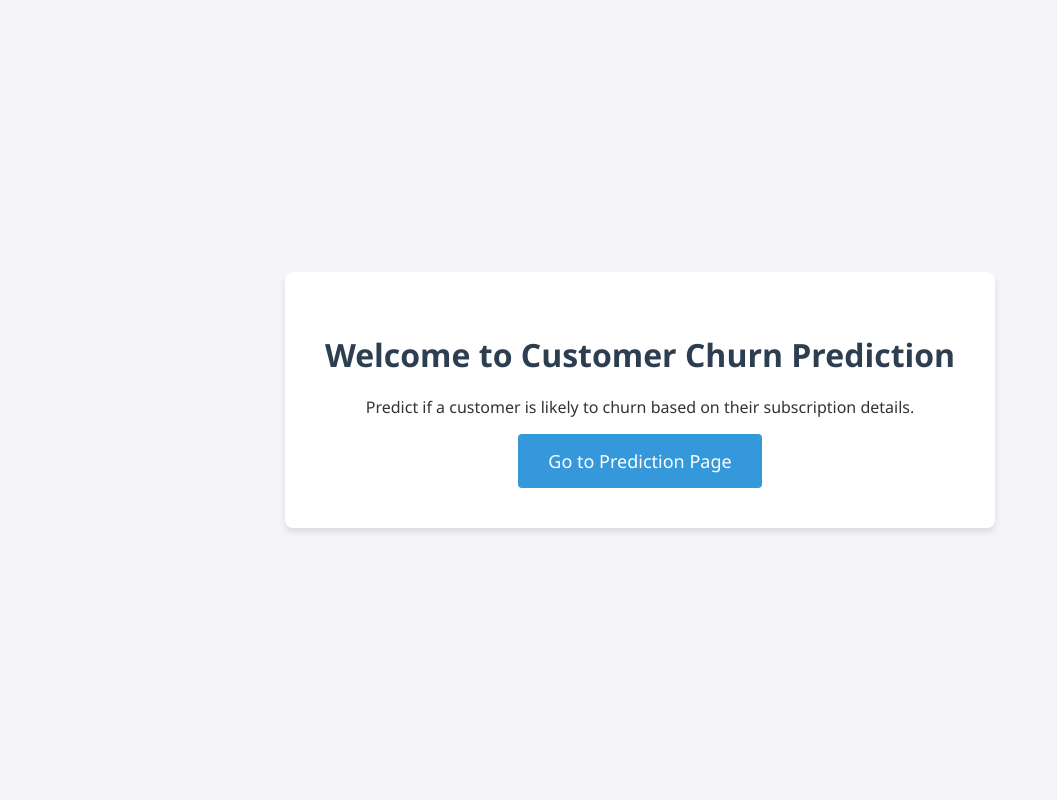
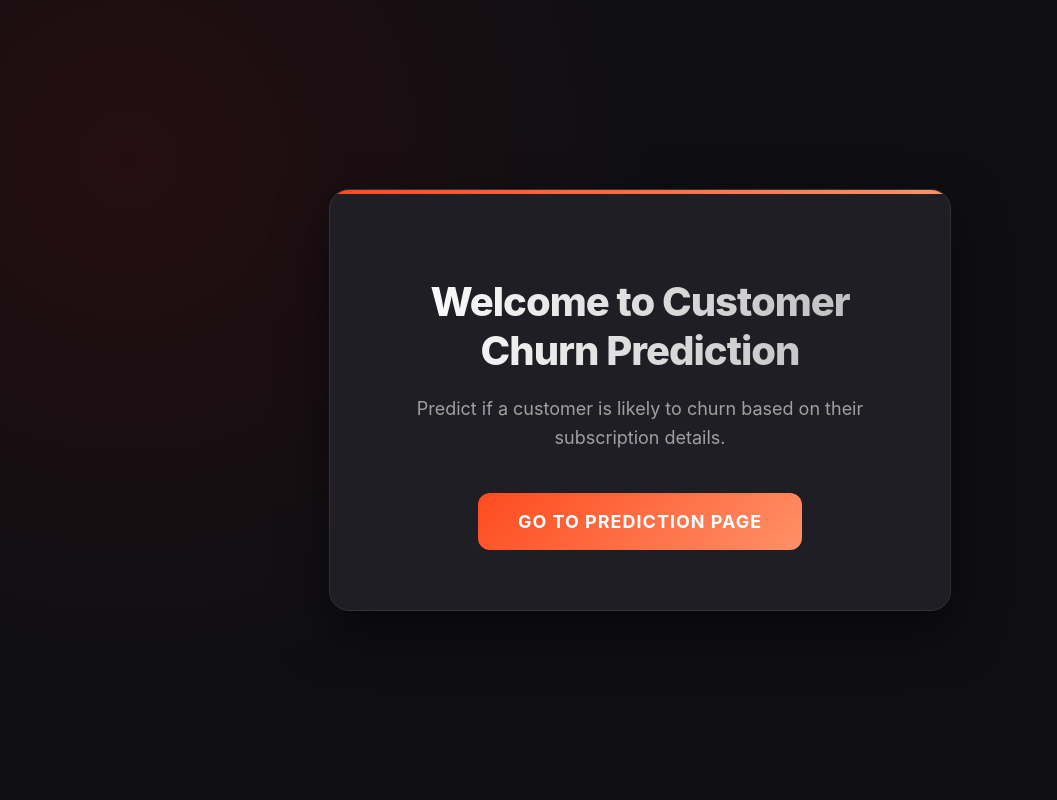
Before and after one commit to Abhaykumar2021/End-to-End-Customer-Churn-Prediction, a Flask app: page / in a window 1280 px wide. Shown: the whole page, without its empty margins (0-1057 px from the left). Run offline with Flask 3, Linux system fonts and the light colour scheme.

Commit message:
Deployment Using Flask

```diff
--- a/app.py
+++ b/app.py
@@ -1,3 +1,10 @@
+import os
+# Fix for macOS TensorFlow/OpenMP mutex deadlock
+os.environ['KMP_DUPLICATE_LIB_OK']='True'
+os.environ['TF_ENABLE_ONEDNN_OPTS'] = '0'
+os.environ['OMP_NUM_THREADS'] = '1'
+
+
 from flask import Flask, request, render_template
 import numpy as np
 import pandas as pd
@@ -53,4 +60,4 @@ def predict_datapoint():
         return render_template('home.html', results=prediction_text)
 
 if __name__ == "__main__":
-    app.run(host="0.0.0.0", port=5001, debug=True)
+    app.run(host="0.0.0.0", port=5005, debug=True)
--- a/templates/home.html
+++ b/templates/home.html
@@ -22,7 +22,10 @@
         }
         h1 {
             text-align: center;
-            color: #2c3e50;
+            background: linear-gradient(90deg, #ff4b1f, #ff9068);
+            background-clip: text;
+            -webkit-background-clip: text;
+            -webkit-text-fill-color: transparent;
         }
         .form-group {
             margin-bottom: 15px;
--- a/templates/index.html
+++ b/templates/index.html
@@ -6,38 +6,70 @@
     <title>Welcome to Churn Prediction</title>
     <style>
         body {
-            font-family: 'Segoe UI', Tahoma, Geneva, Verdana, sans-serif;
-            background-color: #f4f4f9;
-            color: #333;
+            font-family: 'Inter', 'Segoe UI', Tahoma, Geneva, Verdana, sans-serif;
+            background-color: #0f0f13; /* Deep Dark Background */
+            color: #e0e0e0;
             display: flex;
             justify-content: center;
             align-items: center;
             height: 100vh;
             margin: 0;
+            background-image: radial-gradient(circle at 10% 20%, rgba(228, 0, 0, 0.1) 0%, rgba(0, 0, 0, 0) 40%);
         }
         .container {
             text-align: center;
-            background: #fff;
-            padding: 40px;
-            border-radius: 8px;
-            box-shadow: 0 4px 6px rgba(0,0,0,0.1);
+            background: #1e1e24; /* Dark Card */
+            padding: 60px;
+            border-radius: 20px;
+            box-shadow: 0 20px 50px rgba(0,0,0,0.5);
+            border: 1px solid #333;
+            position: relative;
+            overflow: hidden;
+            max-width: 500px;
+        }
+        /* Accent Line */
+        .container::before {
+            content: '';
+            position: absolute;
+            top: 0;
+            left: 0;
+            width: 100%;
+            height: 4px;
+            background: linear-gradient(90deg, #ff4b1f, #ff9068); /* Sunset Gradient */
         }
         h1 {
-            color: #2c3e50;
+            color: #ffffff;
             margin-bottom: 20px;
+            font-weight: 800;
+            font-size: 2.5rem;
+            letter-spacing: -1px;
+            background: linear-gradient(90deg, #fff, #bbb);
+            background-clip: text;
+            -webkit-background-clip: text;
+            -webkit-text-fill-color: transparent;
+        }
+        p {
+            color: #a0a0a0;
+            font-size: 18px;
+            margin-bottom: 40px;
+            line-height: 1.6;
         }
         a {
             display: inline-block;
-            padding: 15px 30px;
-            background-color: #3498db;
+            padding: 18px 40px;
+            background: linear-gradient(135deg, #ff4b1f 0%, #ff9068 100%);
             color: white;
             text-decoration: none;
-            border-radius: 4px;
+            border-radius: 12px;
             font-size: 18px;
-            transition: background-color 0.3s;
+            font-weight: 700;
+            transition: transform 0.2s, box-shadow 0.2s;
+            text-transform: uppercase;
+            letter-spacing: 1px;
         }
         a:hover {
-            background-color: #2980b9;
+            transform: translateY(-2px);
+            box-shadow: 0 10px 20px rgba(255, 75, 31, 0.3);
         }
     </style>
 </head>
```
Also changed, not shown: 1 other file.
